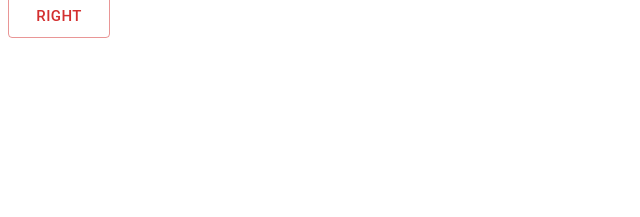
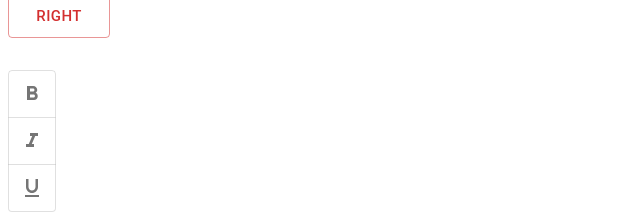
Before and after one commit to niambaust17/react-material-ui, a React (Create React App) app: page / in a window 1280 px wide. Shown: the part 584-801 px from the top of the page, without its empty margins (0-640 px from the left). Built offline with nearby package versions, Linux system fonts and the light colour scheme.

Commit message:
2 files modified

```diff
--- a/src/components/MaterialButton.js
+++ b/src/components/MaterialButton.js
@@ -1,8 +1,26 @@
-import React from 'react';
-import { Stack, Button, IconButton, ButtonGroup } from '@mui/material';
+import React, { useState } from 'react';
+import {
+  Stack,
+  Button,
+  IconButton,
+  ButtonGroup,
+  ToggleButtonGroup,
+  ToggleButton,
+} from '@mui/material';
 import GoogleIcon from '@mui/icons-material/Google';
+import FormatBoldIcon from '@mui/icons-material/FormatBold';
+import FormatItalicIcon from '@mui/icons-material/FormatItalic';
+import FormatUnderlinedIcon from '@mui/icons-material/FormatUnderlined';
 
 const MaterialButton = () => {
+  const [formats, setFormats] = useState([]);
+
+  console.log({ formats });
+
+  const handleFormat = (event, updatedFormat) => {
+    setFormats(updatedFormat);
+  };
+
   return (
     <Stack spacing={4}>
       <Stack spacing={2} direction="row">
@@ -120,6 +138,27 @@
           <Button onClick={() => alert('Right Clicked')}>Right</Button>
         </ButtonGroup>
       </Stack>
+      <Stack spacing={2} direction="row">
+        <ToggleButtonGroup
+          aria-label="text formating"
+          value={formats}
+          onChange={handleFormat}
+          size="medium"
+          color="success"
+          orientation="vertical"
+          exclusive
+        >
+          <ToggleButton value="bold" aria-label="bold">
+            <FormatBoldIcon />
+          </ToggleButton>
+          <ToggleButton value="italic" aria-label="italic">
+            <FormatItalicIcon />
+          </ToggleButton>
+          <ToggleButton value="underlined" aria-label="underlined">
+            <FormatUnderlinedIcon />
+          </ToggleButton>
+        </ToggleButtonGroup>
+      </Stack>
     </Stack>
   );
 };
```
Also changed, not shown: package.json (+7 -7 lines).
